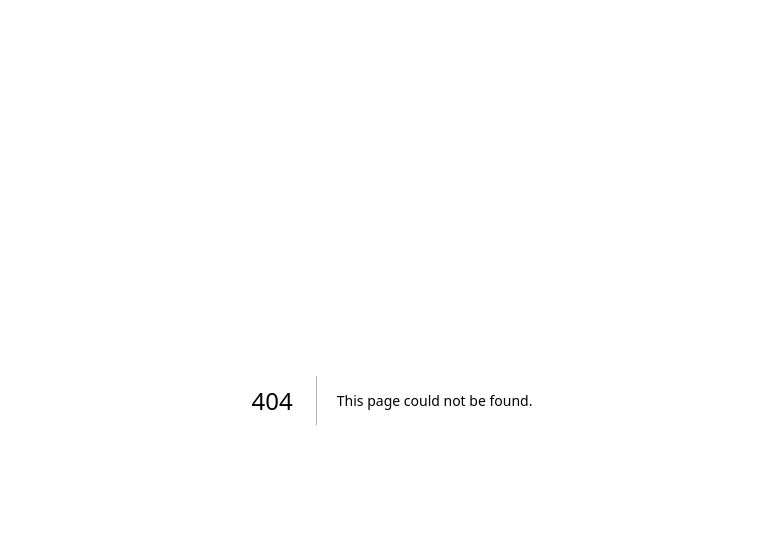
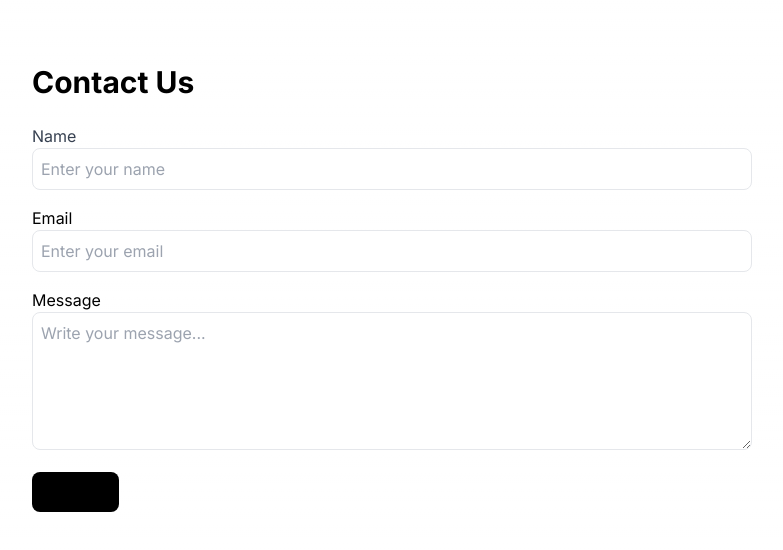
Before and after one commit to fikriik/fikrii, a Next.js app: page /contact in a window 1280 px wide. Before the commit this address had no page. Shown: the top 550 px of the page, without its empty margins (248-1031 px from the left). Built offline with nearby package versions, Linux system fonts and the light colour scheme.

Commit message:
update contact

```diff
--- /dev/null
+++ b/src/app/contact/page.tsx
@@ -0,0 +1,12 @@
+import Contact1 from '@/components/contact/Contact1'
+import React from 'react'
+
+const page = () => {
+  return (
+    <div>
+      <Contact1 />
+    </div>
+  )
+}
+
+export default page
--- a/src/components/Navbar.tsx
+++ b/src/components/Navbar.tsx
@@ -44,9 +44,9 @@ const Navbar = () => {
           <p className="flex items-center text-[12px] text-[#ffffff] hover:text-black cursor-pointer mr-10">
             VIDEOGRAPHY
           </p>
-          <p className="flex items-center text-[12px] text-[#ffffff] hover:text-black cursor-pointer">
+          <Link href={"/contact"} className="flex items-center text-[12px] text-[#ffffff] hover:text-black cursor-pointer">
             CONTACT
-          </p>
+          </Link>
         </div>
       </div>
 
--- /dev/null
+++ b/src/components/contact/Contact1.tsx
@@ -0,0 +1,42 @@
+export default function Contact1() {
+  return (
+
+    <section className="bg-black-100 py-16">
+      <div className="max-w-3xl mx-auto px-6">
+        <h2 className="text-3xl font-bold mb-6">Contact Us</h2>
+        <form className="space-y-4">
+          <div>
+            <label className="block text-gray-700">Name</label>
+            <input
+              type="text"
+              className="w-full border rounded-lg p-2"
+              placeholder="Enter your name"
+            />
+          </div>
+          <div>
+            <label className="block text-white-700">Email</label>
+            <input
+              type="email"
+              className="w-full border rounded-lg p-2"
+              placeholder="Enter your email"
+            />
+          </div>
+          <div>
+            <label className="block text-white-700">Message</label>
+            <textarea
+              className="w-full border rounded-lg p-2"
+              rows={5}
+              placeholder="Write your message..."
+            />
+          </div>
+          <button
+            type="submit"
+            className="bg-black text-black px-6 py-2 rounded-lg hover:bg-gray-800"
+          >
+            Send
+          </button>
+        </form>
+      </div>
+    </section>
+  );
+}
```
Also changed, not shown: src/app/page.tsx (+5 -6 lines).
